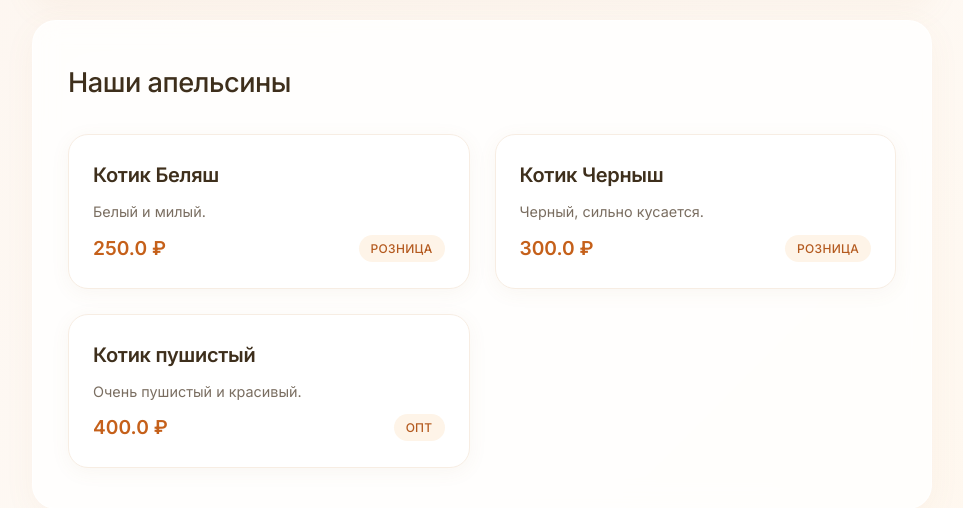
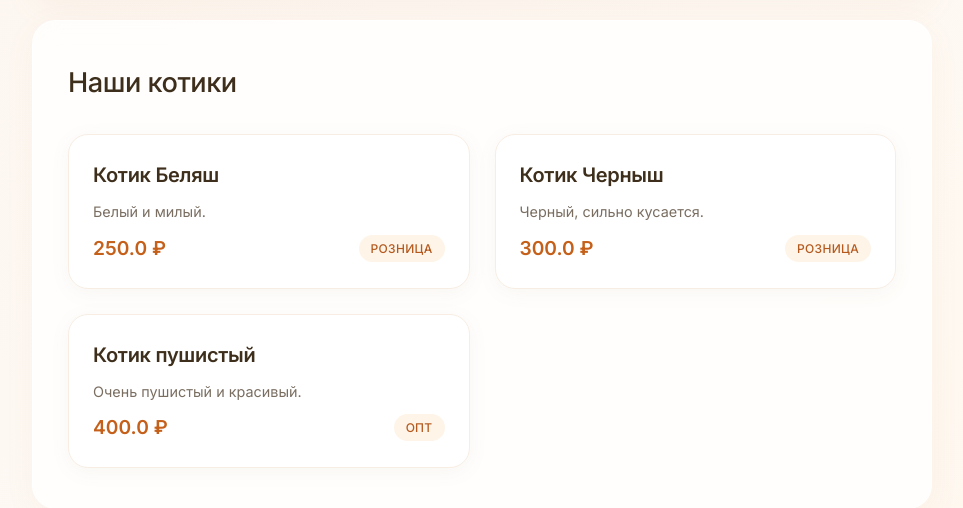
Before and after one commit to r-teftelya/Kisa, a Flask app: page / in a window 1280 px wide. Shown: the part 123-631 px from the top of the page, without its empty margins (158-1121 px from the left). Run offline with Flask 3, Linux system fonts and the light colour scheme; data comes from the database, SQL or seed files in the repository.

Commit message:
index.html

```diff
--- a/templates/index.html
+++ b/templates/index.html
@@ -1,6 +1,6 @@
 {% extends "base.html" %}
 {% block body %}
-<h2>Наши апельсины</h2>
+<h2>Наши котики</h2>
 {% if products %}
     <div class="products-grid">
         {% for product in products %}
```
